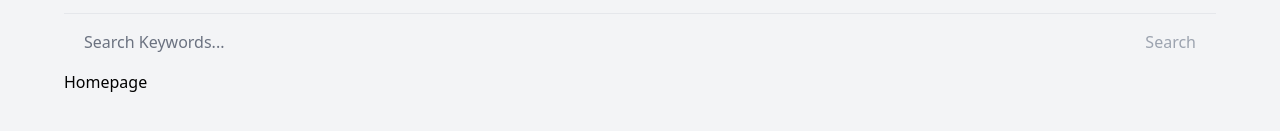
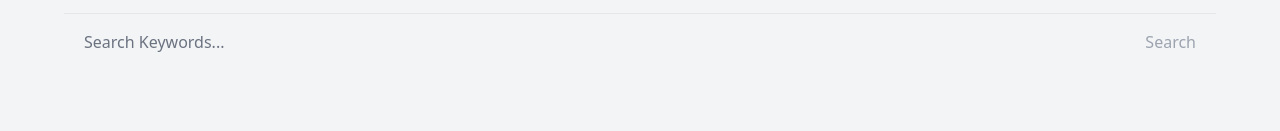
Before and after one commit to thepixelboy/news-app, a Next.js app: page / in a window 1280 px wide. Shown: the part 215-346 px from the top of the page. Built offline with nearby package versions, Linux system fonts and the light colour scheme.

Commit message:
feat: implement mediastack api

```diff
--- a/app/page.tsx
+++ b/app/page.tsx
@@ -1,4 +1,10 @@
-function Homepage() {
-  return <div>Homepage</div>;
+import { categories } from "../constants";
+import fetchNews from "../lib/fetchNews";
+
+async function Homepage() {
+  // fetch the news data
+  // const news: NewsResponse = await fetchNews(categories.join(','));
+
+  return <div>{/* News List */}</div>;
 }
 export default Homepage;
```
